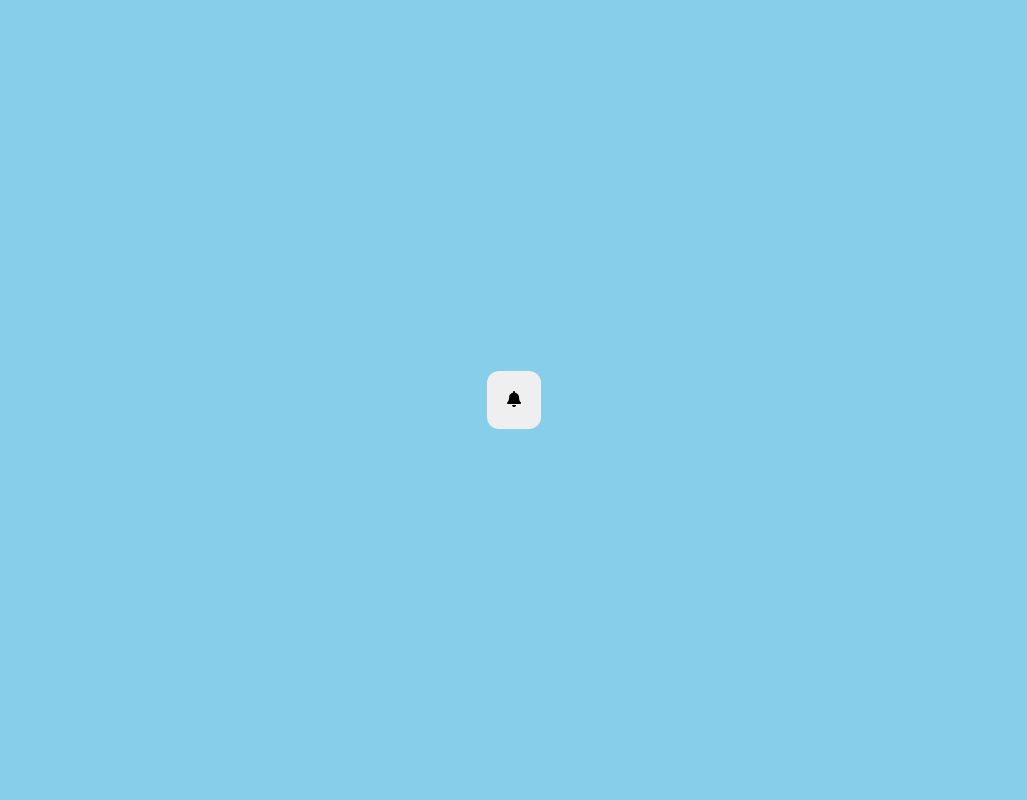
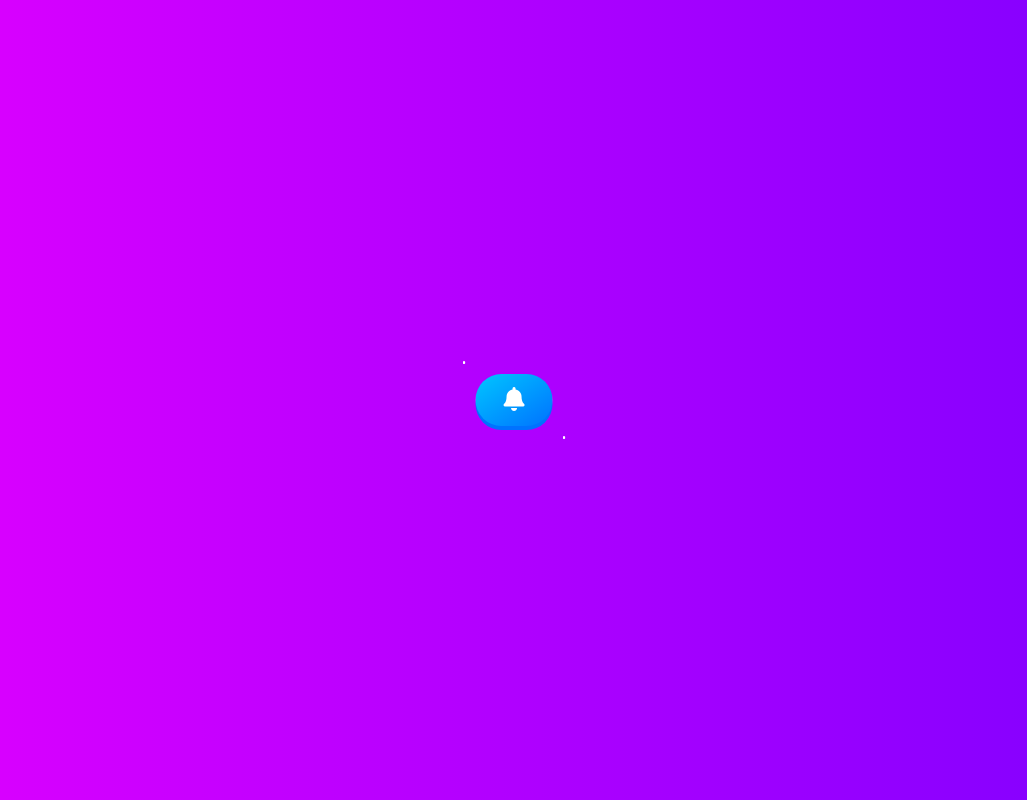
Before and after one commit to hernandoabella/sound-on-click, a plain HTML site: page index.html in a window 1280 px wide. Shown: the whole page, without its empty margins (126-1153 px from the left). Drawn offline with Linux system fonts and the light colour scheme.

Commit message:
Update styles.css

```diff
--- a/styles.css
+++ b/styles.css
@@ -1,5 +1,11 @@
 body {
-  background-color: skyblue;
+  background: #7F00FF;
+  /* fallback for old browsers */
+  background: -webkit-linear-gradient(to right, #E100FF, #7F00FF);
+  /* Chrome 10-25, Safari 5.1-6 */
+  background: linear-gradient(to right, #E100FF, #7F00FF);
+  /* W3C, IE 10+/ Edge, Firefox 16+, Chrome 26+, Opera 12+, Safari 7+ */
+
 }
 
 .container {
@@ -9,20 +15,53 @@ body {
   transform: translate(-50%, -50%);
 }
 
-button {
-  position: absolute;
+.button {
+  display: inline-block;
+  padding: 12px 28px;
+  margin: 10px;
+  font-size: 24px;
+  font-weight: bold;
+  text-transform: uppercase;
+  color: #fff;
+  background-image: linear-gradient(to bottom right, #00c6ff, #0072ff);
+  border: none;
+  border-radius: 40px;
+  box-shadow: 0px 4px 0px #0072ff;
+  transition: all 0.2s ease-in-out;
   cursor: pointer;
-  transform: translate(-50%, -50%);
-  top: 50%;
-  left: 50%;
-  padding: 20px;
-  font-size: 1rem;
-  border-radius: 12px;
-  transition: 0.4s;
-  border: none;
-  outline: none;
 }
 
-button:hover {
-  background: rgb(245, 155, 235);
+.button:hover {
+  transform: translateY(-2px);
+  box-shadow: 0px 6px 0px #0072ff;
 }
+
+.button:active {
+  transform: translateY(0px);
+  box-shadow: none;
+  background-image: linear-gradient(to bottom right, #0072ff, #00c6ff);
+}
+
+.button:before,
+.button:after {
+  content: "";
+  position: absolute;
+  width: 0;
+  height: 0;
+}
+
+.button:before {
+  top: -3px;
+  left: -3px;
+  border-radius: 40px;
+  border-top: 3px solid #fff;
+  border-left: 3px solid #fff;
+}
+
+.button:after {
+  bottom: -3px;
+  right: -3px;
+  border-radius: 40px;
+  border-bottom: 3px solid #fff;
+  border-right: 3px solid #fff;
+}
```
